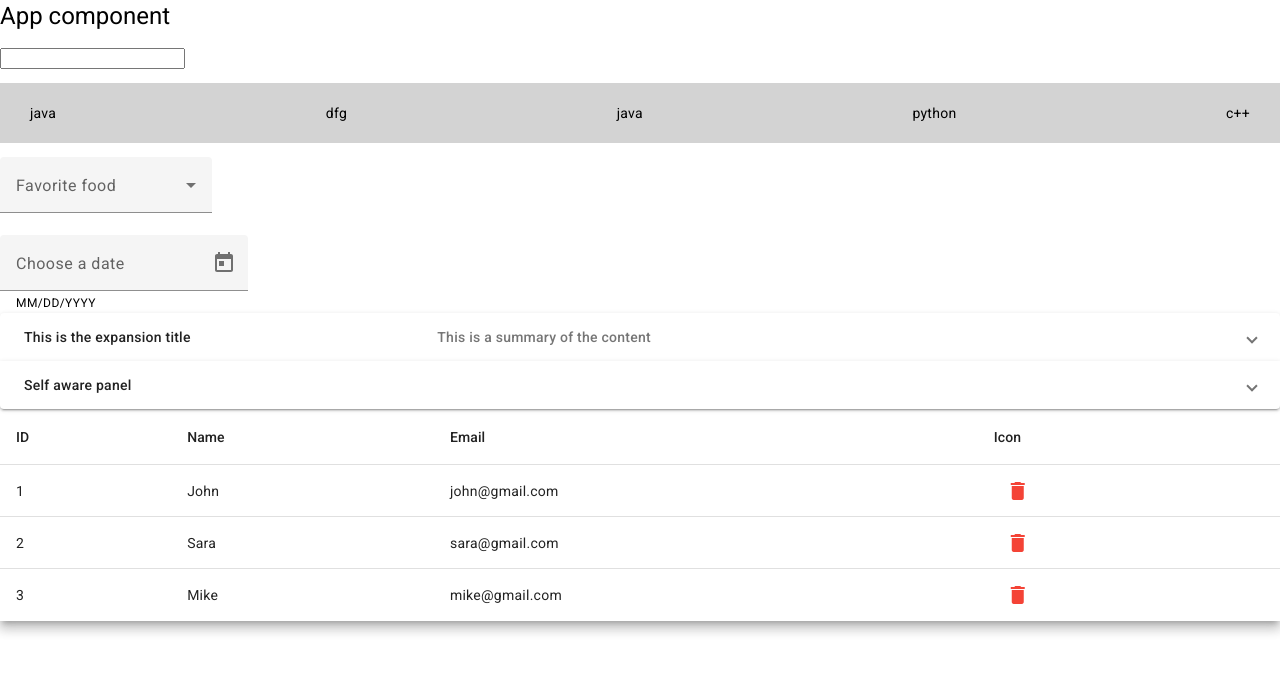
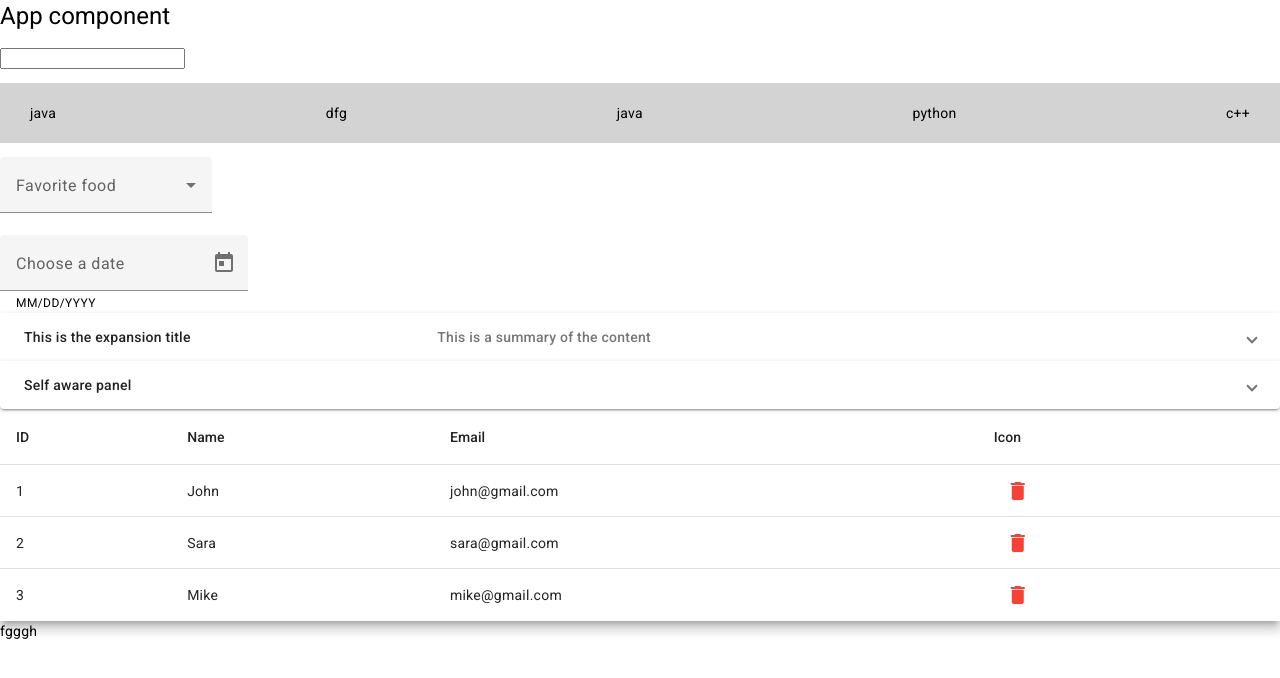
Before and after one commit to TejaswinikatteRAPALLI4/material, an Angular app: page / in a window 1280 px wide. Shown: the top 678 px of the page. Built offline with nearby package versions, Linux system fonts and the light colour scheme.

Commit message:
changes in

```diff
--- a/src/app/app.component.html
+++ b/src/app/app.component.html
@@ -76,3 +76,6 @@
     <tr mat-row *matRowDef="let row; columns: displayedColumns;"></tr>
 
 </table>
+<div>
+    <p>fgggh</p>
+</div>
```
